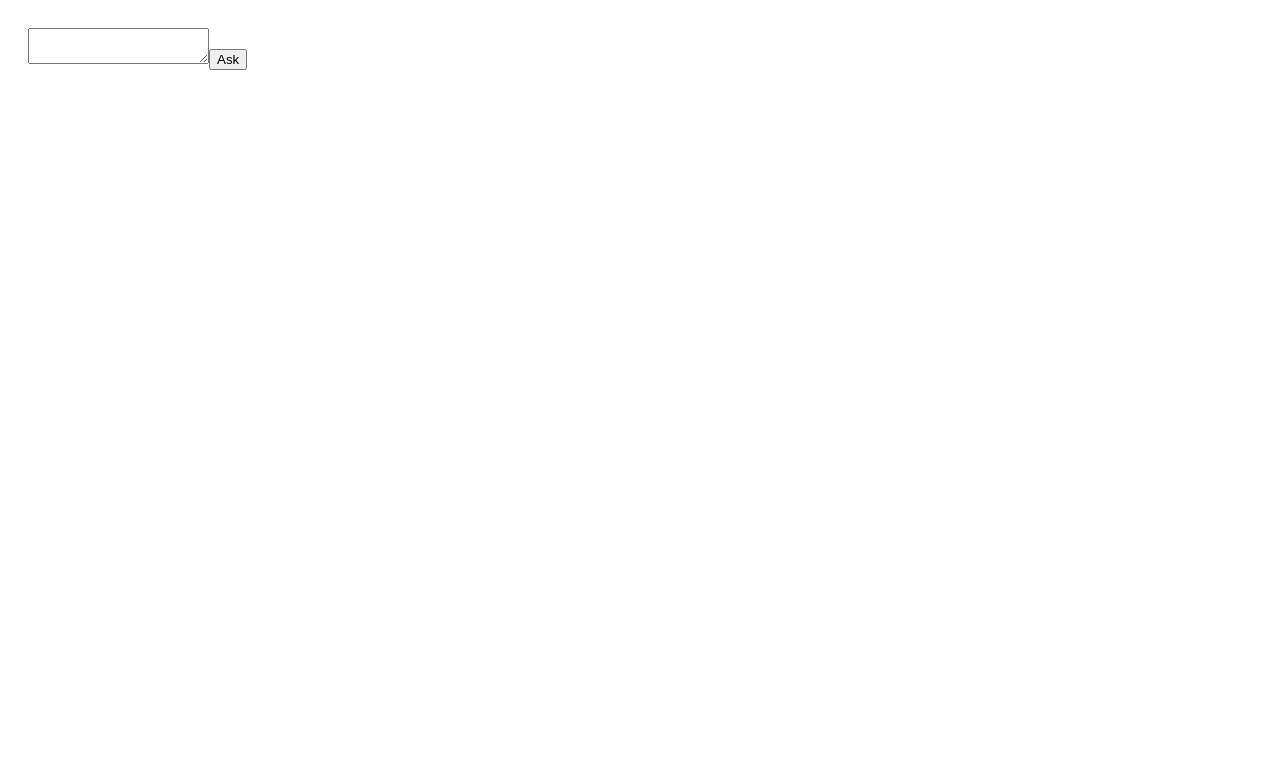
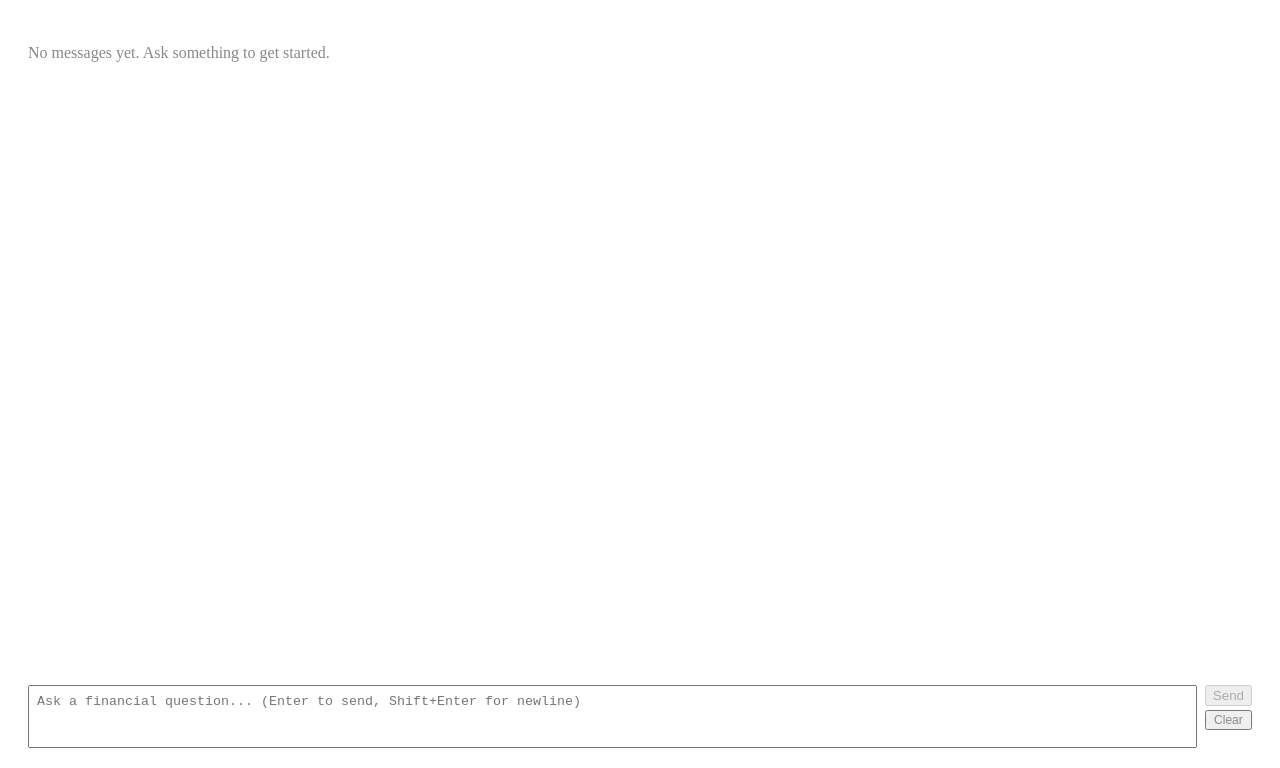
Before and after one commit to Maximus7474/CM3070-FP-AI-FINANCE-BOT, a React (Vite) app: page / in a window 1280 px wide. Shown: the top 768 px of the page. Built offline with nearby package versions, Linux system fonts and the light colour scheme.

Commit message:
tweak(react/app): project layout

```diff
--- a/src/App.tsx
+++ b/src/App.tsx
@@ -1,24 +1,113 @@
-import { useState } from "react";
+import { useState, useEffect, useRef } from "react";
+
+interface Message {
+  role: "user" | "assistant";
+  content: string;
+  timestamp: string;
+}
 
 function App() {
-  const [message, setMessage] = useState("");
-  const [reply, setReply] = useState("");
+  const [messages, setMessages] = useState<Message[]>([]);
+  const [input, setInput] = useState("");
+  const [loading, setLoading] = useState(false);
+  const bottomRef = useRef<HTMLDivElement>(null);
+
+  useEffect(() => {
+    bottomRef.current?.scrollIntoView({ behavior: "smooth" });
+  }, [messages]);
 
   async function send() {
-    const res = await fetch("http://127.0.0.1:8721/chat", {
-      method: "POST",
-      headers: { "Content-Type": "application/json" },
-      body: JSON.stringify({ message }),
-    });
-    const data = await res.json();
-    setReply(data.reply);
+    if (!input.trim() || loading) return;
+
+    const userMessage: Message = {
+      role: "user",
+      content: input.trim(),
+      timestamp: new Date().toISOString(),
+    };
+
+    const updated = [...messages, userMessage];
+    setMessages(updated);
+    setInput("");
+    setLoading(true);
+
+    try {
+      const res = await fetch("http://127.0.0.1:8721/chat", {
+        method: "POST",
+        headers: { "Content-Type": "application/json" },
+        body: JSON.stringify({ message: userMessage.content }),
+      });
+      const data = await res.json();
+
+      const assistantMessage: Message = {
+        role: "assistant",
+        content: data.reply,
+        timestamp: new Date().toISOString(),
+      };
+
+      const withReply = [...updated, assistantMessage];
+      setMessages(withReply);
+    } catch (e) {
+      console.error("Chat request failed:", e);
+    } finally {
+      setLoading(false);
+    }
+  }
+
+  async function clearHistory() {
+    setMessages([]);
   }
 
   return (
-    <div style={{ padding: 20 }}>
-      <textarea value={message} onChange={(e) => setMessage(e.target.value)} />
-      <button onClick={send}>Ask</button>
-      <p>{reply}</p>
+    <div style={{ display: "flex", flexDirection: "column", height: "95vh", padding: 20, boxSizing: "border-box" }}>
+      <div style={{ flex: 1, overflowY: "auto", marginBottom: 12 }}>
+        {messages.length === 0 && (
+          <p style={{ color: "#888" }}>No messages yet. Ask something to get started.</p>
+        )}
+        {messages.map((msg, i) => (
+          <div
+            key={i}
+            style={{
+              marginBottom: 12,
+              textAlign: msg.role === "user" ? "right" : "left",
+            }}
+          >
+            <span
+              style={{
+                display: "inline-block",
+                background: msg.role === "user" ? "#0070f3" : "#f0f0f0",
+                color: msg.role === "user" ? "#fff" : "#000",
+                padding: "8px 12px",
+                borderRadius: 8,
+                maxWidth: "75%",
+                whiteSpace: "pre-wrap",
+              }}
+            >
+              {msg.content}
+            </span>
+            <div style={{ fontSize: 10, color: "#aaa", marginTop: 2 }}>
+              {new Date(msg.timestamp).toLocaleTimeString()}
+            </div>
+          </div>
+        ))}
+        {loading && <p style={{ color: "#888" }}>Thinking...</p>}
+        <div ref={bottomRef} />
+      </div>
+
+      <div style={{ display: "flex", gap: 8 }}>
+        <textarea
+          value={input}
+          onChange={(e) => setInput(e.target.value)}
+          onKeyDown={(e) => { if (e.key === "Enter" && !e.shiftKey) { e.preventDefault(); send(); } }}
+          placeholder="Ask a financial question... (Enter to send, Shift+Enter for newline)"
+          rows={3}
+          style={{ flex: 1, padding: 8, resize: "none" }}
+          disabled={loading}
+        />
+        <div style={{ display: "flex", flexDirection: "column", gap: 4 }}>
+          <button onClick={send} disabled={loading || !input.trim()}>Send</button>
+          <button onClick={clearHistory} style={{ fontSize: 12, color: "#888" }}>Clear</button>
+        </div>
+      </div>
     </div>
   );
 }
```
